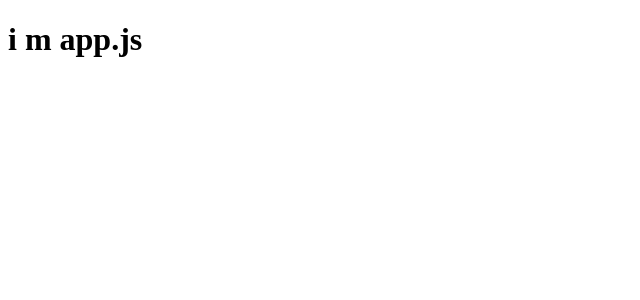
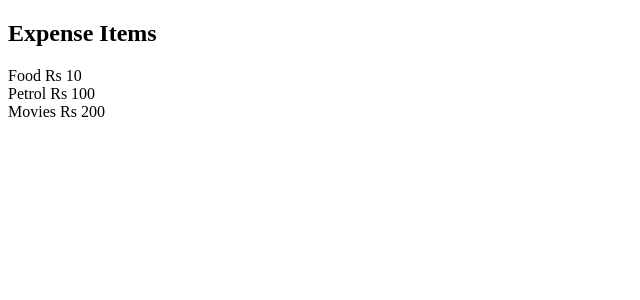
Before and after one commit to arifahd92/sharpener_react, a React (Create React App) app: page / in a window 1280 px wide. Shown: the top 300 px of the page, without its empty margins (0-640 px from the left). Built offline with nearby package versions, Linux system fonts and the light colour scheme.

Commit message:
static expenses

```diff
--- a/src/App.js
+++ b/src/App.js
@@ -3,7 +3,10 @@
 export default function App() {
   return (
     <div>
-      <h1>i m app.js</h1>
+      <h2>Expense Items</h2>
+      <div> Food Rs 10 </div>
+      <div>Petrol Rs 100 </div>
+      <div>Movies Rs 200</div>
     </div>
   );
 }
```
